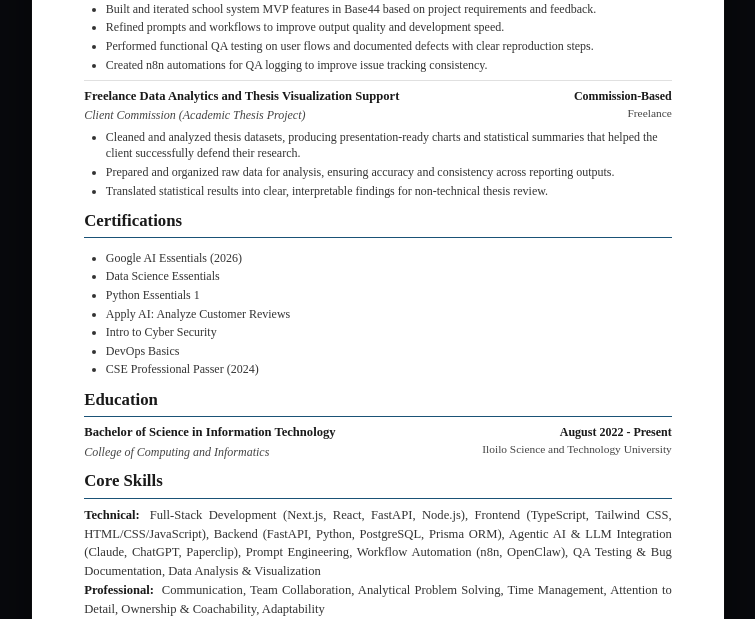
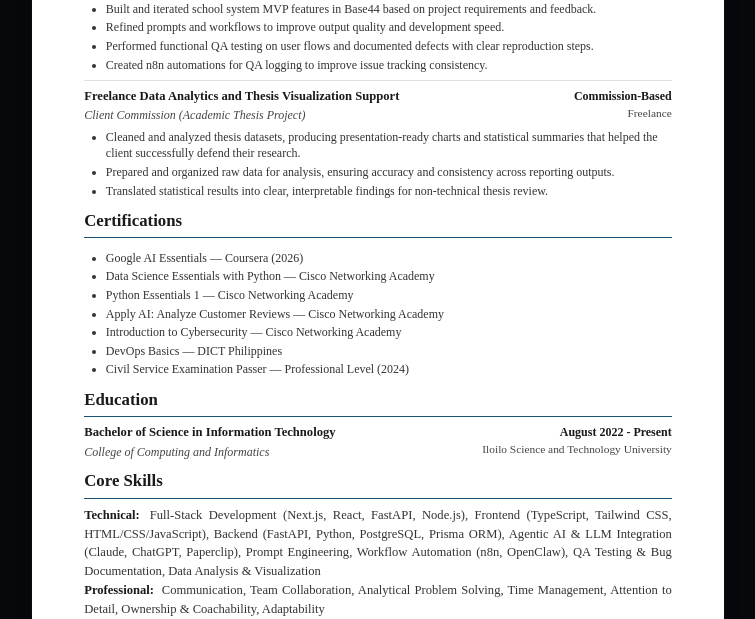
Before and after one commit to HanzDLC/MyPortfolio, a Flask app: page /cv in a window 1280 px wide, after a click on "Resume". Shown: the part 898-1517 px from the top of the page, without its empty margins (262-1017 px from the left). Run offline with Flask 3, Linux system fonts and the light colour scheme.

Commit message:
fix: add cert issuers to resume (Cisco, Coursera, DICT Philippines, CSC)

```diff
--- a/templates/resume_document.html
+++ b/templates/resume_document.html
@@ -130,13 +130,13 @@
             <div class="cv-section-content">
                 <div class="cv-courses">
                     <ul>
-                        <li>Google AI Essentials (2026)</li>
-                        <li>Data Science Essentials</li>
-                        <li>Python Essentials 1</li>
-                        <li>Apply AI: Analyze Customer Reviews</li>
-                        <li>Intro to Cyber Security</li>
-                        <li>DevOps Basics</li>
-                        <li>CSE Professional Passer (2024)</li>
+                        <li>Google AI Essentials — Coursera (2026)</li>
+                        <li>Data Science Essentials with Python — Cisco Networking Academy</li>
+                        <li>Python Essentials 1 — Cisco Networking Academy</li>
+                        <li>Apply AI: Analyze Customer Reviews — Cisco Networking Academy</li>
+                        <li>Introduction to Cybersecurity — Cisco Networking Academy</li>
+                        <li>DevOps Basics — DICT Philippines</li>
+                        <li>Civil Service Examination Passer — Professional Level (2024)</li>
                     </ul>
                 </div>
             </div>
```
